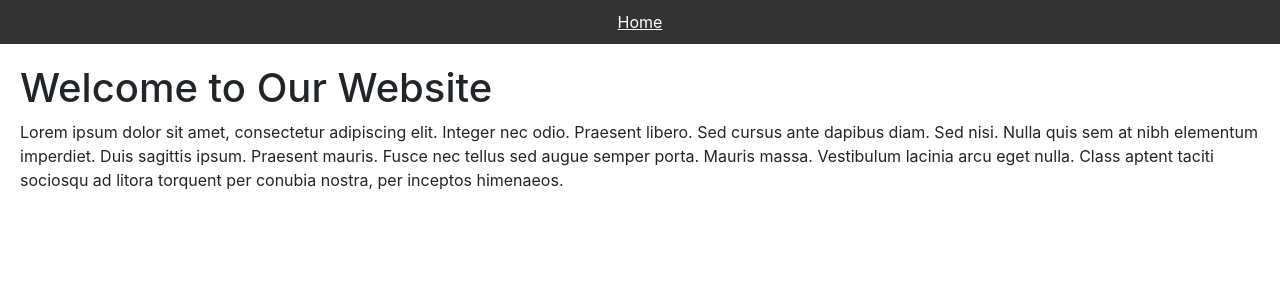
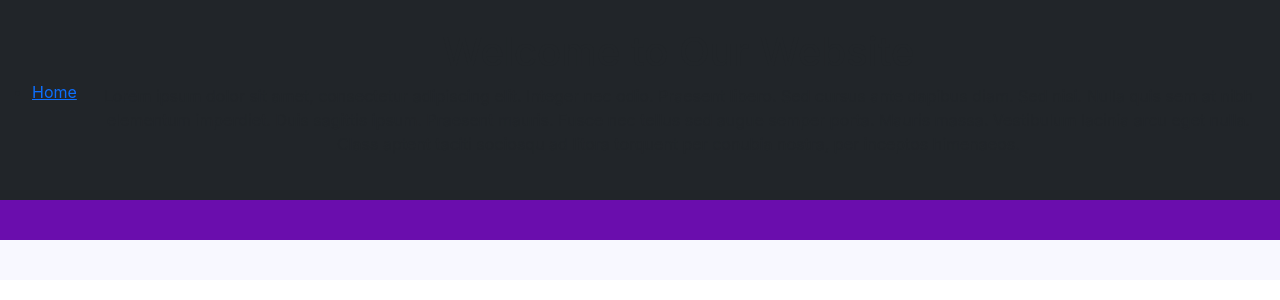
Before and after one commit to vardhan0604/easyHackTeams, a React (Create React App) app in the folder frontend/: page / in a window 1280 px wide. Shown: the top 300 px of the page. Built offline with nearby package versions, Linux system fonts and the light colour scheme.

Commit message:
make homepage
Signed-off-by: Ananya Gautam <ananyagautam0607@gmail.com>

```diff
--- a/frontend/src/App.css
+++ b/frontend/src/App.css
@@ -36,3 +36,26 @@
     transform: rotate(360deg);
   }
 }
+
+body {
+  background-color: #ffffff ; /* off-white */
+}
+
+/* Profile section styling */
+.profile {
+  background-color: #6a0dad; /* purple */
+  color: #f8f8ff; /* white */
+  padding: 20px;
+}
+
+/* Community list styling */
+.community-list {
+  background-color: #f8f8ff; /* white */
+  padding: 20px;
+}
+
+/* Dashboard styling */
+.dashboard {
+  background-color: #ffffff; /* white */
+  padding: 20px;
+}
--- a/frontend/src/App.js
+++ b/frontend/src/App.js
@@ -1,25 +1,57 @@
-import React from 'react';
-import { BrowserRouter as Router, Routes, Route } from 'react-router-dom';
-import Navbar from './components/navbar/Navbar';
-import Home from './components/home/Home';
-import Login from './components/Login/Login';
-import Register from './components/Register/Register';
-// import About from './About';
-// import Contact from './Contact';
+// import React from 'react';
+import { BrowserRouter as Router, Routes, Route } from "react-router-dom";
+import Navbar from "./components/Navbar";
+import Home from "./components/Home";
+// import Login from './components/Login/Login';
+// import Register from './components/Register/Register';
+// // import About from './About';
+// // import Contact from './Contact';
+
+// const App = () => {
+//   return (
+//     <Router>
+//       <Navbar />
+//       <Routes>
+//
+//         {/* <Route path="/about" element={<About />} /> */}
+//         {/* <Route path="/contact" element={<Contact />} /> */}
+//         <Route path="/login" element={<Login />} />
+//         <Route path="/register" element={<Register />} />
+//         {/* Add more routes and components for other pages */}
+//       </Routes>
+//     </Router>
+//   );
+// };
+
+// export default App;
+
+import React from "react";
+import "./App.css";
+import Header from "./components/Header";
+import CommunityList from "./components/CommunityList";
+import Dashboard from "./components/Dashboard";
 
 const App = () => {
   return (
-    <Router>
-      <Navbar />
-      <Routes>
-        <Route path="/" element={<Home />} />
-        {/* <Route path="/about" element={<About />} /> */}
-        {/* <Route path="/contact" element={<Contact />} /> */}
-        <Route path="/login" element={<Login />} />
-        <Route path="/register" element={<Register />} />
-        {/* Add more routes and components for other pages */}
-      </Routes>
-    </Router>
+    <div className="App">
+      <div className="navbar navbar-expand-lg navbar-dark bg-dark">
+        <Router className="">
+          <Navbar />
+          <Routes>
+            <Route path="/" element={<Home />} />
+          </Routes>
+        </Router>
+      </div>
+      <div className="">
+        <div className="">
+          <Header />
+          <CommunityList />
+        </div>
+        <div>
+          <Dashboard />
+        </div>
+      </div>
+    </div>
   );
 };
 
--- /dev/null
+++ b/frontend/src/components/CommunityList.js
@@ -0,0 +1,11 @@
+import React from 'react';
+
+const CommunityList = () => {
+  return (
+    <div className="community-list">
+      {/* Community names list goes here */}
+    </div>
+  );
+};
+
+export default CommunityList;
--- /dev/null
+++ b/frontend/src/components/Dashboard.js
@@ -0,0 +1,11 @@
+import React from 'react';
+
+const Dashboard = () => {
+  return (
+    <div className="dashboard">
+      {/* Dashboard content goes here */}
+    </div>
+  );
+};
+
+export default Dashboard;
--- /dev/null
+++ b/frontend/src/components/Header.js
@@ -0,0 +1,11 @@
+import React from 'react';
+
+const Header = () => {
+  return (
+    <div className="profile">
+      {/* Profile content goes here */}
+    </div>
+  );
+};
+
+export default Header;
--- /dev/null
+++ b/frontend/src/components/Navbar.js
@@ -0,0 +1,17 @@
+import React from 'react';
+import { Link } from 'react-router-dom'; // If you're using React Router
+
+const Navbar = () => {
+  return (
+    <nav >
+      <ul >
+        <li >
+          <Link to="/" >Home</Link>
+        </li>
+        {/* Add more navigation links as needed */}
+      </ul>
+    </nav>
+  );
+};
+
+export default Navbar;
--- a/frontend/src/components/navbar/Navbar.js
+++ /dev/null
@@ -1,37 +0,0 @@
-import React from 'react';
-import { Link } from 'react-router-dom'; // If you're using React Router
-
-const Navbar = () => {
-  return (
-    <nav style={styles.navbar}>
-      <ul style={styles.navList}>
-        <li style={styles.navItem}>
-          <Link to="/" style={styles.navLink}>Home</Link>
-        </li>
-        {/* Add more navigation links as needed */}
-      </ul>
-    </nav>
-  );
-};
-
-const styles = {
-  navbar: {
-    backgroundColor: '#333',
-    padding: '10px',
-  },
-  navList: {
-    display: 'flex',
-    listStyle: 'none',
-    justifyContent: 'space-around',
-    padding: 0,
-    margin: 0,
-  },
-  navItem: {
-    margin: '0 10px',
-  },
-  navLink: {
-    color: '#fff',
-  }
-};
-
-export default Navbar;
--- a/frontend/src/index.js
+++ b/frontend/src/index.js
@@ -1,17 +1,33 @@
+// import React from 'react';
+// import ReactDOM from 'react-dom/client';
+// import './index.css';
+// import App from './App';
+// import reportWebVitals from './reportWebVitals';
+
+// const root = ReactDOM.createRoot(document.getElementById('root'));
+// root.render(
+//   <React.StrictMode>
+//     <App />
+//   </React.StrictMode>
+// );
+
+// // If you want to start measuring performance in your app, pass a function
+// // to log results (for example: reportWebVitals(console.log))
+// // or send to an analytics endpoint. Learn more: https://bit.ly/CRA-vitals
+// reportWebVitals();
+
 import React from 'react';
-import ReactDOM from 'react-dom/client';
+import {createRoot} from 'react-dom/client';
 import './index.css';
 import App from './App';
 import reportWebVitals from './reportWebVitals';
 
-const root = ReactDOM.createRoot(document.getElementById('root'));
-root.render(
+const rootElement = document.getElementById('root');
+
+createRoot(rootElement).render(
   <React.StrictMode>
     <App />
   </React.StrictMode>
 );
 
-// If you want to start measuring performance in your app, pass a function
-// to log results (for example: reportWebVitals(console.log))
-// or send to an analytics endpoint. Learn more: https://bit.ly/CRA-vitals
 reportWebVitals();
```
Also changed, not shown: frontend/src/components/Home.js (renamed from frontend/src/components/home/Home.js).
